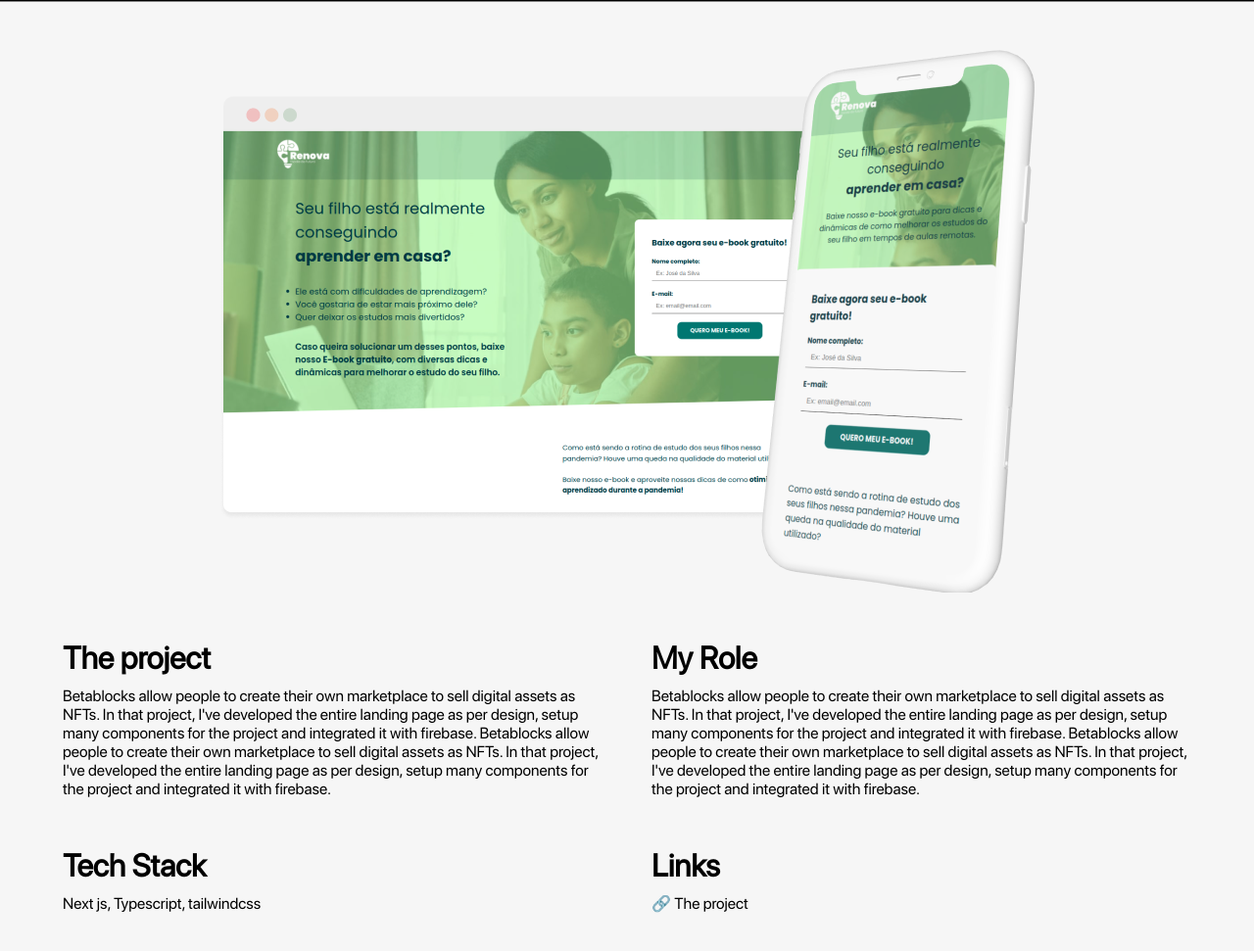
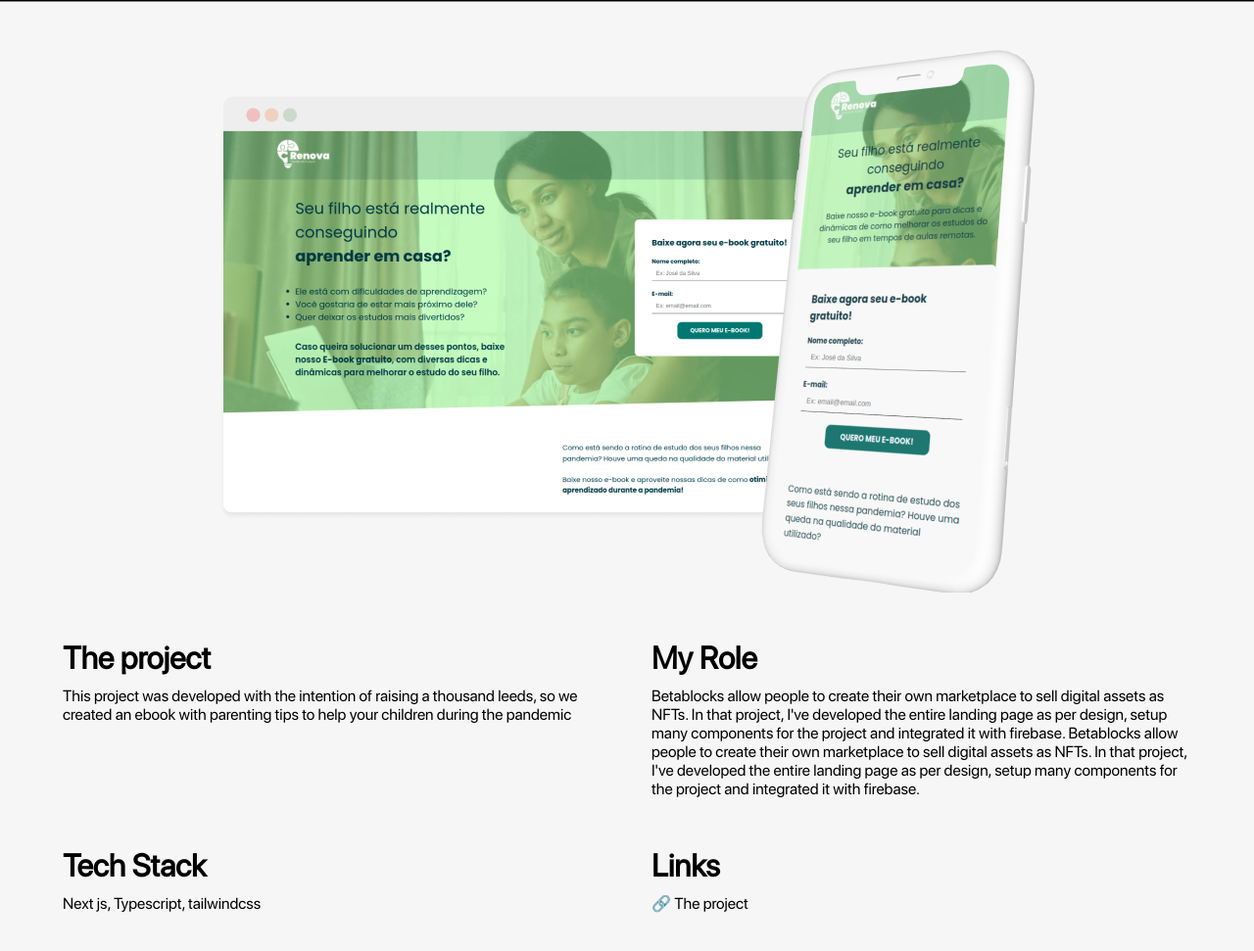
Before and after one commit to Lbgomes/Portifolio, a plain HTML site: page details/renova.html in a window 1280 px wide. Shown: the part 65-1036 px from the top of the page at 98% size. Drawn offline with Linux system fonts and the light colour scheme.

Commit message:
renova description

```diff
--- a/details/renova.html
+++ b/details/renova.html
@@ -31,8 +31,7 @@
     <div class="info">
         <div class="details">
             <h1>The project</h1>
-            <p>Betablocks allow people to create their own marketplace to sell digital assets as NFTs. In that project, I've developed the entire landing page as per design, setup many components for the project and integrated it with firebase. Betablocks
-                allow people to create their own marketplace to sell digital assets as NFTs. In that project, I've developed the entire landing page as per design, setup many components for the project and integrated it with firebase.</p>
+            <p>This project was developed with the intention of raising a thousand leeds, so we created an ebook with parenting tips to help your children during the pandemic</p>
         </div>
         <div class="details">
             <h1>My Role</h1>
```
